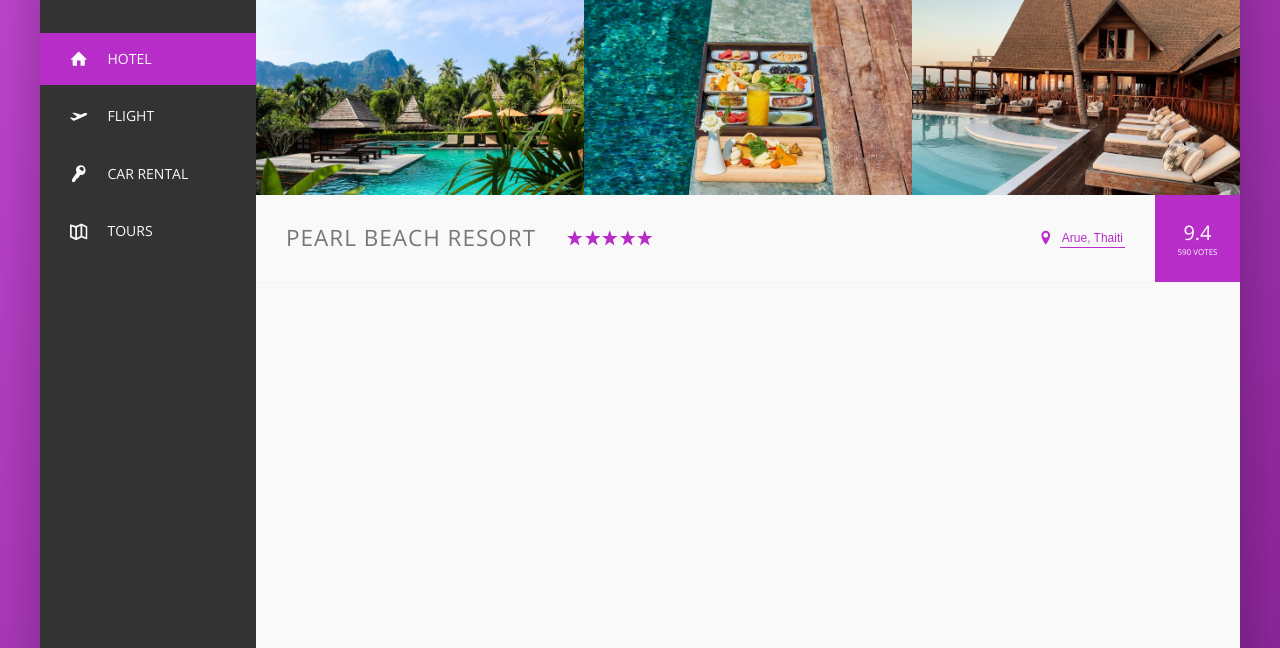
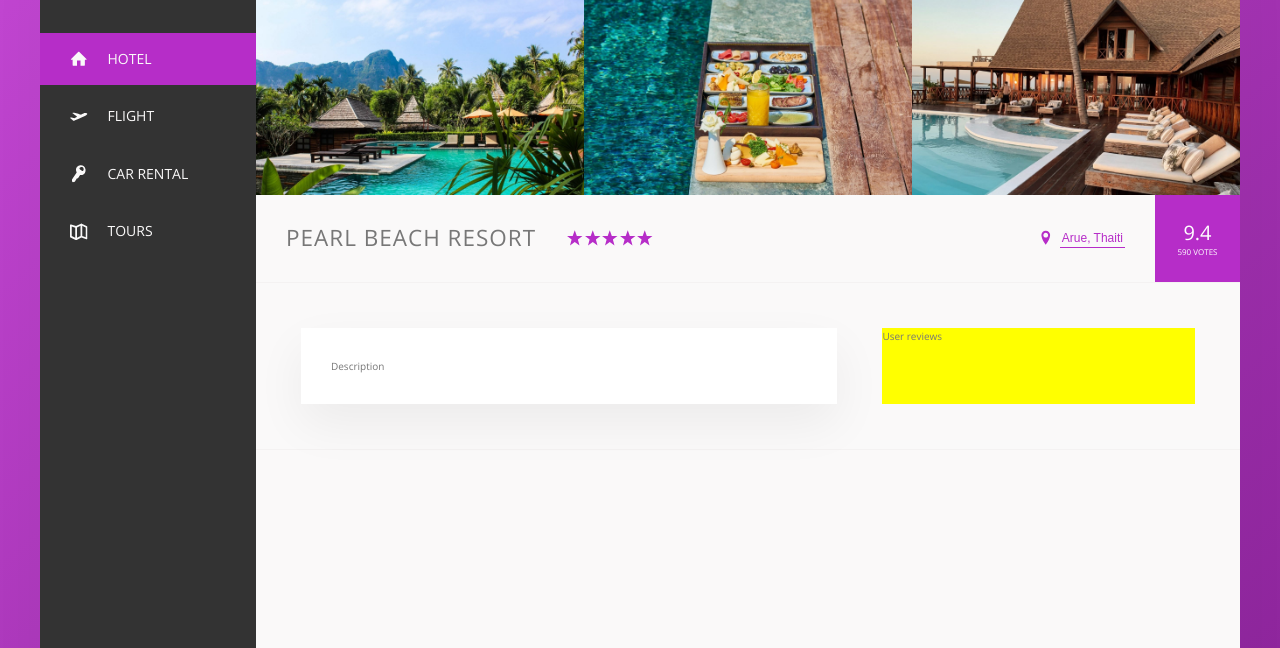
Before and after one commit to MareikeHeuer/flexbox-project-one-book, a website: page index.html in a window 1280 px wide. Shown: the part 152-800 px from the top of the page. Drawn offline with nearby package versions, Linux system fonts and the light colour scheme.

Commit message:
build layout for description section

```diff
--- a/index.html
+++ b/index.html
@@ -150,6 +150,11 @@
               <div class="overview__rating-count">590 votes</div>
             </div>
           </div>
+
+          <div class="detail">
+            <div class="description">Description</div>
+            <div class="user-reviews">User reviews</div>
+          </div>
         </main>
       </div>
     </div>
--- a/sass/_base.scss
+++ b/sass/_base.scss
@@ -18,7 +18,11 @@
   --color-grey-dark-3: #999;
 
   // SHADOWS
-  --shadow-dark: 0 2rem 6rem rgba(0, 0, 0, 0.3);
+  --shadow-light: 0 2rem 5rem rgba(0, 0, 0, 0.06);
+  --shadow-dark: 0 2rem 6rem rgba(0, 0, 0, 0.03);
+
+  // BORDER
+  --line: 1px solid var(--color-grey-light-2);
 }
 
 * {
--- a/sass/_components.scss
+++ b/sass/_components.scss
@@ -211,7 +211,7 @@
 .overview {
   display: flex;
   align-items: center;
-  border-bottom: 1px solid var(--color-grey-light-2);
+  border-bottom: var(--line);
 
   &__heading {
     font-size: 2.25rem;
--- a/sass/_layout.scss
+++ b/sass/_layout.scss
@@ -11,7 +11,7 @@
   font-size: 1.4rem;
   height: 7rem;
   background-color: var(--color-white);
-  border-bottom: 1px solid var(--color-grey-light-2);
+  border-bottom: var(--line);
 
   display: flex;
   justify-content: space-between;
@@ -42,3 +42,23 @@
   // the element should grow as much as it can
   // element should fill entire remaining width of content container
 }
+
+.detail {
+  display: flex;
+  padding: 4.5rem;
+  background-color: var(--color-grey-light-1);
+  border-bottom: var(--line);
+}
+
+.description {
+  background-color: var(--color-white);
+  box-shadow: var(--shadow-light);
+  padding: 3rem;
+  flex: 0 0 60%; // take 60% of width
+  margin-right: 4.5rem;
+}
+
+.user-reviews {
+  background-color: yellow;
+  flex: 1; // take up remaining space
+}
```
Also changed, not shown: css/style.css.
